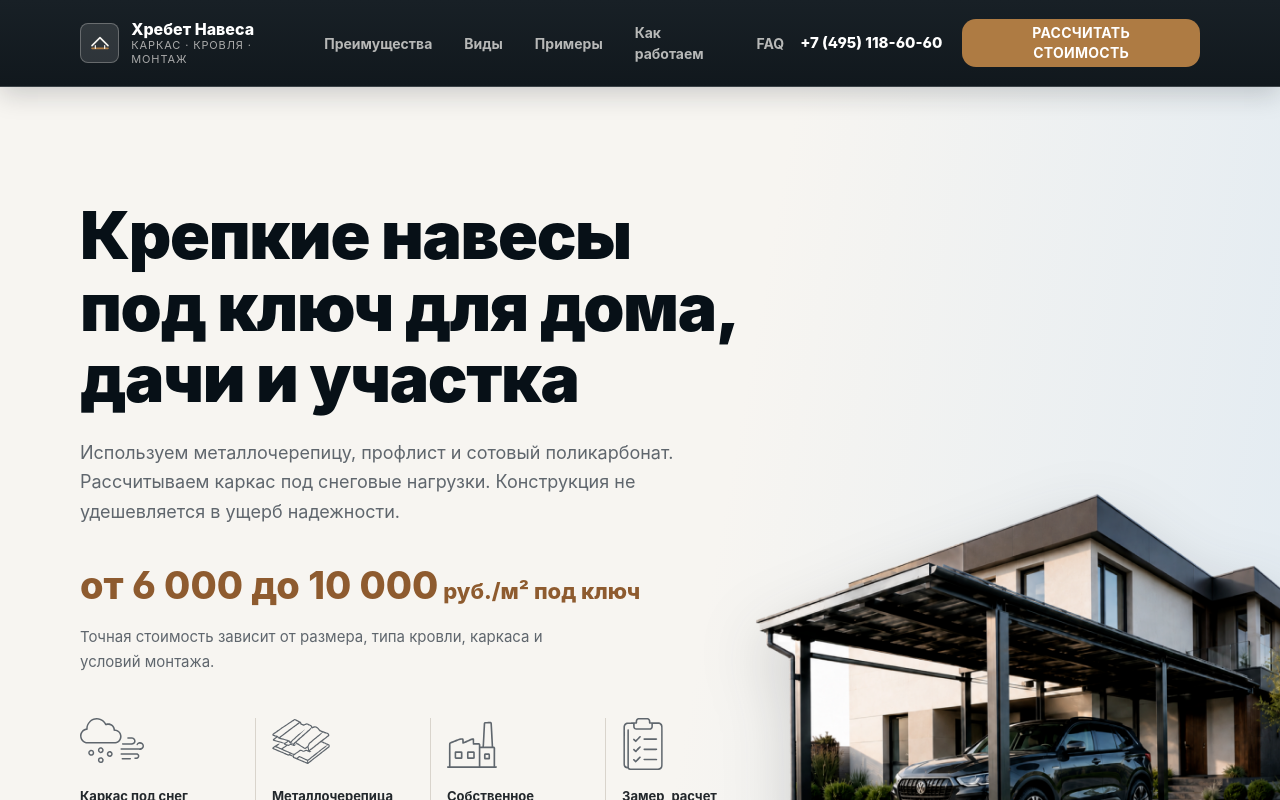
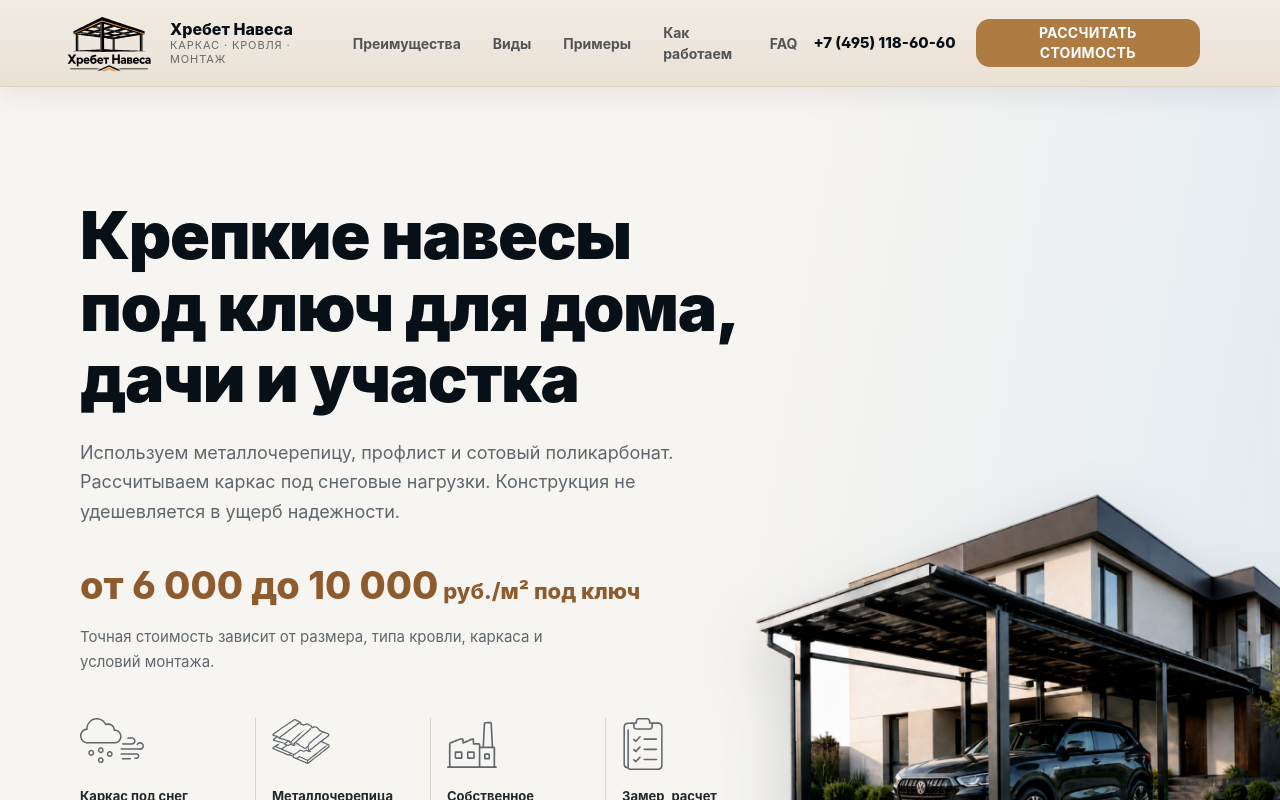
Before and after one commit to uglyfacegoat/-, a React (Vite) app: page / in a window 1280 px wide. Shown: the top 800 px of the page. Built offline with nearby package versions, Linux system fonts and the light colour scheme.

Commit message:
Update landing visuals and icons

```diff
--- a/index.html
+++ b/index.html
@@ -18,7 +18,10 @@
     />
     <meta property="og:type" content="website" />
     <meta property="og:image" content="/src/assets/hero-reference.png" />
-    <link rel="icon" type="image/svg+xml" href="/favicon.svg" />
+    <link rel="icon" type="image/svg+xml" href="/favicon.svg?v=2" />
+    <link rel="apple-touch-icon" href="/dashboard_ico.svg?v=2" />
+    <link rel="manifest" href="/site.webmanifest?v=2" />
+    <meta name="theme-color" content="#111820" />
     <style>
       html,
       body {
--- a/src/app/components/ui.tsx
+++ b/src/app/components/ui.tsx
@@ -4,48 +4,17 @@ import { COLORS } from "../theme";
 export function LogoMark() {
   return (
     <div className="flex items-center gap-3">
-      <div
-        className="flex h-10 w-10 items-center justify-center rounded-[8px]"
-        style={{
-          background: "rgba(247,245,241,0.12)",
-          border: "1px solid rgba(247,245,241,0.28)",
-        }}
-      >
-        <svg width="24" height="24" viewBox="0 0 36 36" fill="none" aria-hidden>
-          <path
-            d="M6 22 L18 10 L30 22"
-            stroke="#F7F5F1"
-            strokeWidth="2.4"
-            strokeLinecap="round"
-            strokeLinejoin="round"
-          />
-          <path
-            d="M6 26 L30 26"
-            stroke="#AE7B43"
-            strokeWidth="2.4"
-            strokeLinecap="round"
-          />
-          <path
-            d="M11 26 L11 22"
-            stroke="#F7F5F1"
-            strokeWidth="1.8"
-            strokeLinecap="round"
-          />
-          <path
-            d="M25 26 L25 22"
-            stroke="#F7F5F1"
-            strokeWidth="1.8"
-            strokeLinecap="round"
-          />
-        </svg>
-      </div>
+      <img
+        src="/favicon.svg?v=2"
+        alt=""
+        aria-hidden="true"
+        className="-ml-3 h-[84px] w-[84px] translate-y-1 shrink-0 md:-ml-5 md:h-[98px] md:w-[98px]"
+      />
       <div className="leading-tight">
-        <div style={{ color: COLORS.white, fontWeight: 800 }}>
-          Хребет Навеса
-        </div>
+        <div style={{ color: "#071017", fontWeight: 800 }}>Хребет Навеса</div>
         <div
           style={{
-            color: "rgba(247,245,241,0.66)",
+            color: "rgba(7,16,23,0.58)",
             fontSize: 11,
             letterSpacing: "0.08em",
             textTransform: "uppercase",
--- a/src/app/sections/CasesSection.tsx
+++ b/src/app/sections/CasesSection.tsx
@@ -108,7 +108,7 @@ export function CasesSection() {
                         ? "max-w-[310px] text-[18px]"
                         : "max-w-[230px] text-[15px]"
                     }`}
-                    style={{ color: COLORS.text2 }}
+                    style={{ color: "#071017" }}
                   >
                     {item.params}
                   </p>
@@ -116,7 +116,7 @@ export function CasesSection() {
                     className={`mt-auto pt-5 font-extrabold leading-tight transition-all duration-700 ${
                       active ? "text-[28px]" : "text-[20px]"
                     }`}
-                    style={{ color: "#8E5B2F" }}
+                    style={{ color: "#071017" }}
                   >
                     {item.price}
                   </div>
@@ -171,13 +171,13 @@ export function CasesSection() {
                 </h3>
                 <p
                   className="mt-4 text-[17px] leading-snug"
-                  style={{ color: COLORS.text2 }}
+                  style={{ color: "#071017" }}
                 >
                   {item.params}
                 </p>
                 <div
                   className="mt-auto pt-5 text-[23px] font-extrabold leading-tight"
-                  style={{ color: "#8E5B2F" }}
+                  style={{ color: "#071017" }}
                 >
                   {item.price}
                 </div>
--- a/src/app/sections/HeroSection.tsx
+++ b/src/app/sections/HeroSection.tsx
@@ -17,9 +17,9 @@ export function HeroSection({ menuOpen, setMenuOpen, openModal }: Props) {
       <header
         className="relative z-10 border-b"
         style={{
-          background: "linear-gradient(180deg, #182026 0%, #11181D 100%)",
-          borderColor: "rgba(247,245,241,0.16)",
-          boxShadow: "0 8px 24px rgba(17,24,29,0.18)",
+          background: "linear-gradient(180deg, #F2ECE3 0%, #EAE1D6 100%)",
+          borderColor: "rgba(174,123,67,0.22)",
+          boxShadow: "0 8px 24px rgba(31,36,41,0.08)",
         }}
       >
         <div className="mx-auto flex h-[86px] max-w-none items-center justify-between gap-4 px-5 md:px-8 lg:px-[clamp(80px,5vw,150px)]">
@@ -27,21 +27,27 @@ export function HeroSection({ menuOpen, setMenuOpen, openModal }: Props) {
 
           <nav
             className="hidden items-center gap-8 text-[14px] font-bold xl:flex"
-            style={{ color: "rgba(247,245,241,0.72)" }}
+            style={{ color: "rgba(7,16,23,0.68)" }}
           >
-            <a className="transition-colors hover:text-white" href="#benefits">
+            <a
+              className="transition-colors hover:text-[#071017]"
+              href="#benefits"
+            >
               Преимущества
             </a>
-            <a className="transition-colors hover:text-white" href="#types">
+            <a className="transition-colors hover:text-[#071017]" href="#types">
               Виды
             </a>
-            <a className="transition-colors hover:text-white" href="#cases">
+            <a className="transition-colors hover:text-[#071017]" href="#cases">
               Примеры
             </a>
-            <a className="transition-colors hover:text-white" href="#process">
+            <a
+              className="transition-colors hover:text-[#071017]"
+              href="#process"
+            >
               Как работаем
             </a>
-            <a className="transition-colors hover:text-white" href="#faq">
+            <a className="transition-colors hover:text-[#071017]" href="#faq">
               FAQ
             </a>
           </nav>
@@ -51,7 +57,7 @@ export function HeroSection({ menuOpen, setMenuOpen, openModal }: Props) {
               className="text-[15px] font-extrabold whitespace-nowrap"
               href="tel:+74951186060"
               data-goal="phone_click"
-              style={{ color: COLORS.white }}
+              style={{ color: "#071017" }}
             >
               +7 (495) 118-60-60
             </a>
@@ -64,12 +70,12 @@ export function HeroSection({ menuOpen, setMenuOpen, openModal }: Props) {
             onClick={() => setMenuOpen(!menuOpen)}
             className="flex h-11 w-11 items-center justify-center rounded-[12px] md:hidden"
             style={{
-              background: "rgba(247,245,241,0.08)",
-              border: "1px solid rgba(247,245,241,0.14)",
+              background: "rgba(7,16,23,0.06)",
+              border: "1px solid rgba(7,16,23,0.12)",
             }}
             aria-label="Меню"
           >
-            <Menu size={21} color={COLORS.white} />
+            <Menu size={21} color="#071017" />
           </button>
         </div>
 
@@ -77,9 +83,9 @@ export function HeroSection({ menuOpen, setMenuOpen, openModal }: Props) {
           <div
             className="mx-5 mb-5 grid gap-3 rounded-[18px] p-4 text-[14px] font-bold md:hidden"
             style={{
-              background: "rgba(247,245,241,0.08)",
-              color: COLORS.white,
-              border: "1px solid rgba(247,245,241,0.14)",
+              background: "#F7F5F1",
+              color: "#071017",
+              border: "1px solid rgba(174,123,67,0.18)",
             }}
           >
             <a href="#benefits" onClick={() => setMenuOpen(false)}>
--- a/src/app/sections/TypesSection.tsx
+++ b/src/app/sections/TypesSection.tsx
@@ -74,13 +74,13 @@ export function TypesSection({ openModal }: Props) {
                 </div>
                 <p
                   className="mx-auto mt-5 min-h-[58px] max-w-[250px] text-[16px] leading-snug"
-                  style={{ color: COLORS.text2 }}
+                  style={{ color: "#071017" }}
                 >
                   {item.text}
                 </p>
                 <div
                   className="mt-auto pb-2 pt-7 text-[23px] font-extrabold leading-tight"
-                  style={{ color: "#8E5B2F" }}
+                  style={{ color: "#071017" }}
                 >
                   {item.price}
                 </div>
```
Also changed, not shown: src/app/sections/FinalLeadSection.tsx (+6 -6 lines), src/app/sections/LeadRequestSection.tsx (+4 -7 lines), public/dashboard_ico.svg (added), public/favicon.svg, public/site.webmanifest (added).
